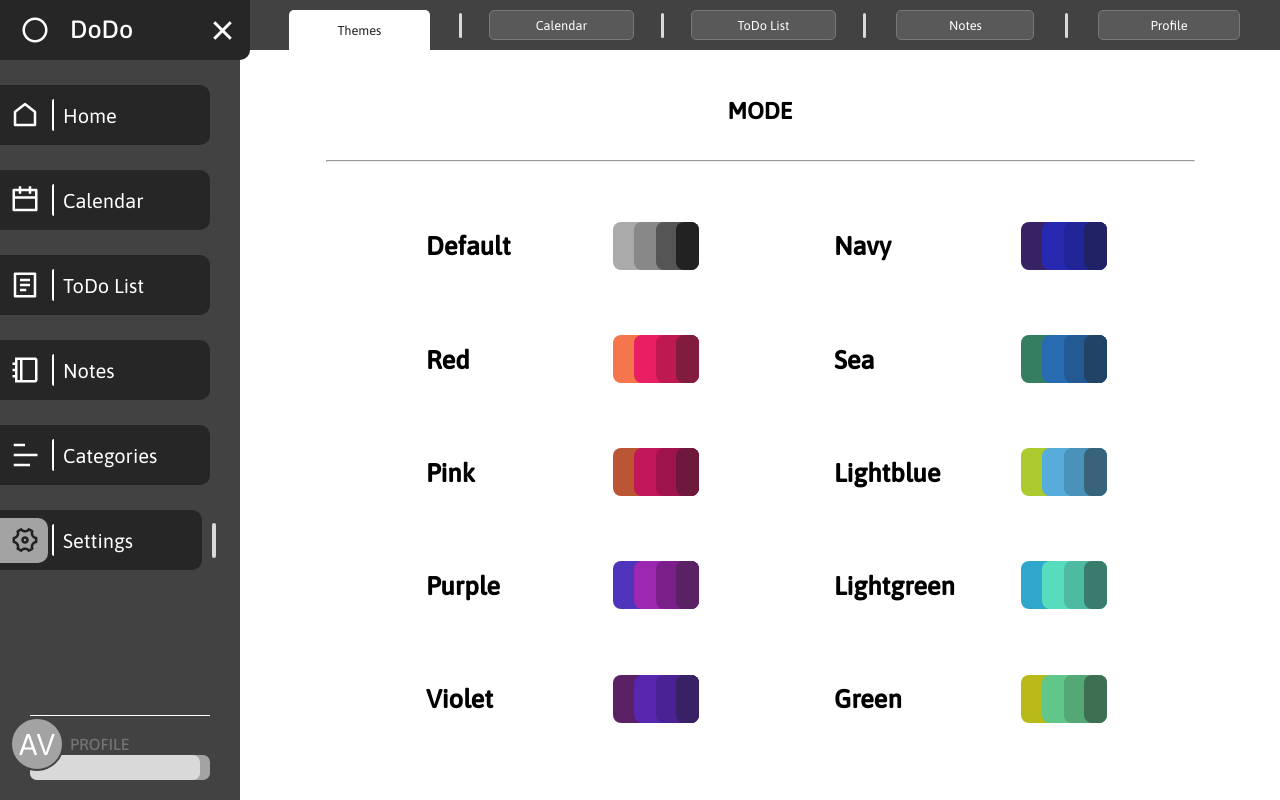
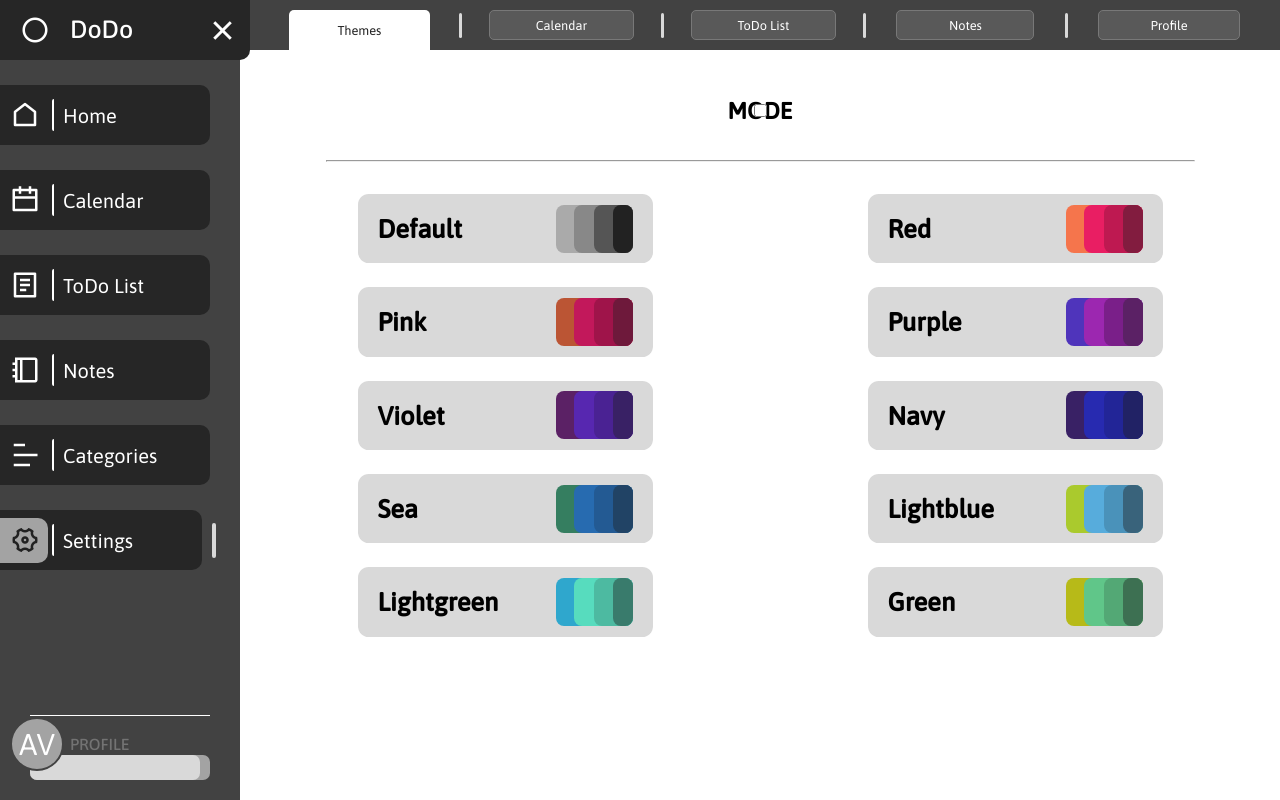
Before and after one commit to akai-org/akaitodo-frontend, a React (Vite) app: page /settings/themes in a window 1280 px wide. Built offline with nearby package versions, Linux system fonts and the light colour scheme; no server answers; sample sign-in values are in the browser's storage.

Commit message:
Add themes functionality

```diff
--- a/src/components/settings/ThemesFold.jsx
+++ b/src/components/settings/ThemesFold.jsx
@@ -8,70 +8,70 @@ import { ThemeContext } from '../../contexts/ThemeContext';
 
 const colors = [
     {
-        name: "Default",
+        name: "default",
         primaryColor: "#222",
         secondaryColor: "#555",
         thirdColor: "#888",
         additionalColor: "#aaa",
     },
     {
-        name: "Red",
+        name: "red",
         primaryColor: "#821c3f",
         secondaryColor: "#be1951",
         thirdColor: "#e91e63",
         additionalColor: "#f5754c",
     },
     {
-        name: "Pink",
+        name: "pink",
         primaryColor: "#6e193b",
         secondaryColor: "#9f144a",
         thirdColor: "#c2185b",
         additionalColor: "#bb5534",
     },
     {
-        name: "Purple",
+        name: "purple",
         primaryColor: "#5b2165",
         secondaryColor: "#7a1f89",
         thirdColor: "#9c27b0",
         additionalColor: "#4f34bb",
     },
     {
-        name: "Violet",
+        name: "violet",
         primaryColor: "#392165",
         secondaryColor: "#4a2293",
         thirdColor: "#5727b0",
         additionalColor: "#5b2165",
     },
     {
-        name: "Navy",
+        name: "navy",
         primaryColor: "#212265",
         secondaryColor: "#222597",
         thirdColor: "#272ab0",
         additionalColor: "#392165",
     },
     {
-        name: "Sea",
+        name: "sea",
         primaryColor: "#214365",
         secondaryColor: "#235a93",
         thirdColor: "#276bb0",
         additionalColor: "#357e60",
     },
     {
-        name: "Lightblue",
+        name: "lightblue",
         primaryColor: "#39637b",
         secondaryColor: "#4a92ba",
         thirdColor: "#57acdc",
         additionalColor: "#aaca2d",
     },
     {
-        name: "Lightgreen",
+        name: "lightgreen",
         primaryColor: "#397b6c",
         secondaryColor: "#4dbaa1",
         thirdColor: "#57dcbe",
         additionalColor: "#2fa7cd",
     },
     {
-        name: "Green",
+        name: "green",
         primaryColor: "#3d7052",
         secondaryColor: "#53a875",
         thirdColor: "#60c689",
@@ -80,16 +80,35 @@ const colors = [
 ];
 
 
+const capitalizedFirstLetter = (name) => name.slice(0,1).toUpperCase() + name.slice(1);
+
+
 const ThemesFold = () => {
     const {theme, setTheme} = useContext(ThemeContext);
 
+    const handleModeChange = () => {
+        setTheme(prevState => ({
+            ...prevState,
+            mode: prevState.mode === 'light' ? 'dark' : 'light'
+    }));
+    }
+
+    const handleStyleChange = (name) => {
+        setTheme(prevState => ({
+            ...prevState,
+            style: name
+        }))
+    }
+
+
     const colorPalettes = colors.map(palette => (
-        <div key={palette.name} className={styles.paletteElement}>
-            <p className={styles.paletteName}>{palette.name}</p>
+        <div key={palette.name} className={styles.paletteElement} onClick={() => handleStyleChange(palette.name)}>
+            <p className={styles.paletteName}>{capitalizedFirstLetter(palette.name)}</p>
             <div style={{backgroundColor: palette.additionalColor}} className={styles.firstLayer}>
                 <div style={{backgroundColor: palette.thirdColor}} className={styles.secondLayer}>
                     <div style={{backgroundColor: palette.secondaryColor}} className={styles.thirdLayer}>
                         <div style={{backgroundColor: palette.primaryColor}} className={styles.fourthLayer}>
+
                         </div>
                     </div>
                 </div>
@@ -101,7 +120,11 @@ const ThemesFold = () => {
         <div className={styles.container}>
             <div className={styles.modeContainer}>
                 <p className={styles.modeText}>MODE</p>
-                <input type="checkbox" style={{backgroundColor: 'tomato'}}/> {/* What's happening? */}
+                <input
+                    type="checkbox"
+                    style={{opacity: '1', width: 'auto', height: 'auto'}}
+                    onChange={handleModeChange}
+                />
 
             </div>
             <hr className={styles.line} />
--- a/src/styles/_vars.scss
+++ b/src/styles/_vars.scss
@@ -37,7 +37,7 @@
             --third-color: hsl(0, 0%, 15%);
             --additional-color: hsl(230, 13%, 36%);
             --additional-color-o: hsl(19, 69%, 63%);
-            --basebg-color: hsl(0, 0%, 100%);
+            --basebg-color: hsl(0, 25%, 47%);
             --contrastbg-color: hsl(0, 0%, 13%);
         }
 
@@ -48,7 +48,7 @@
             --third-color: hsl(0, 0%, 26%);
             --additional-color: hsl(229, 19%, 22%);
             --additional-color-o: hsl(19, 69%, 45%);
-            --basebg-color: hsl(0, 0%, 13%);
+            --basebg-color: hsl(0, 32%, 31%);
             --contrastbg-color: hsl(0, 0%, 100%);
         }
     }
--- a/src/styles/components/settings/ThemesFold.module.scss
+++ b/src/styles/components/settings/ThemesFold.module.scss
@@ -17,29 +17,32 @@
 }
 
 .themesContainer {
-    display: flex;
-    width: 80%;
-    height: 75vh;
-    flex-direction: column;
-    flex-wrap: wrap;
-    justify-content: center;
-    align-items: center;
-    margin: 1% auto;
-    // background-color: gold;
+    display: grid;
+    grid-template-columns: 1fr 1fr;
+    grid-template-rows: repeat(5, 1fr);
+    row-gap: 18pt;
+    padding-top: 24pt;
+    justify-items: center;
 }
+
 
 .paletteElement {
     display: flex;
-    flex-basis: 17.5%;
     justify-content: space-between;
     align-items: center;
-    width: 35%;
-    margin: 0.5%;
-    // background-color: tomato;
+    width: 50%;
+    padding: 8pt 15pt 8pt 15pt;
+    background-color: var(--lightgray-color);
+    border-radius: 8pt;
+    transition: 0.2s;
+    &:hover {
+        cursor: pointer;
+        background-color: #eee;
+        transition: 0.2s;
+    }
 }
 
 .paletteName {
-    margin: 0 1vw;
     font-size: 1.6vw;
     font-weight: bold;
 }
```
